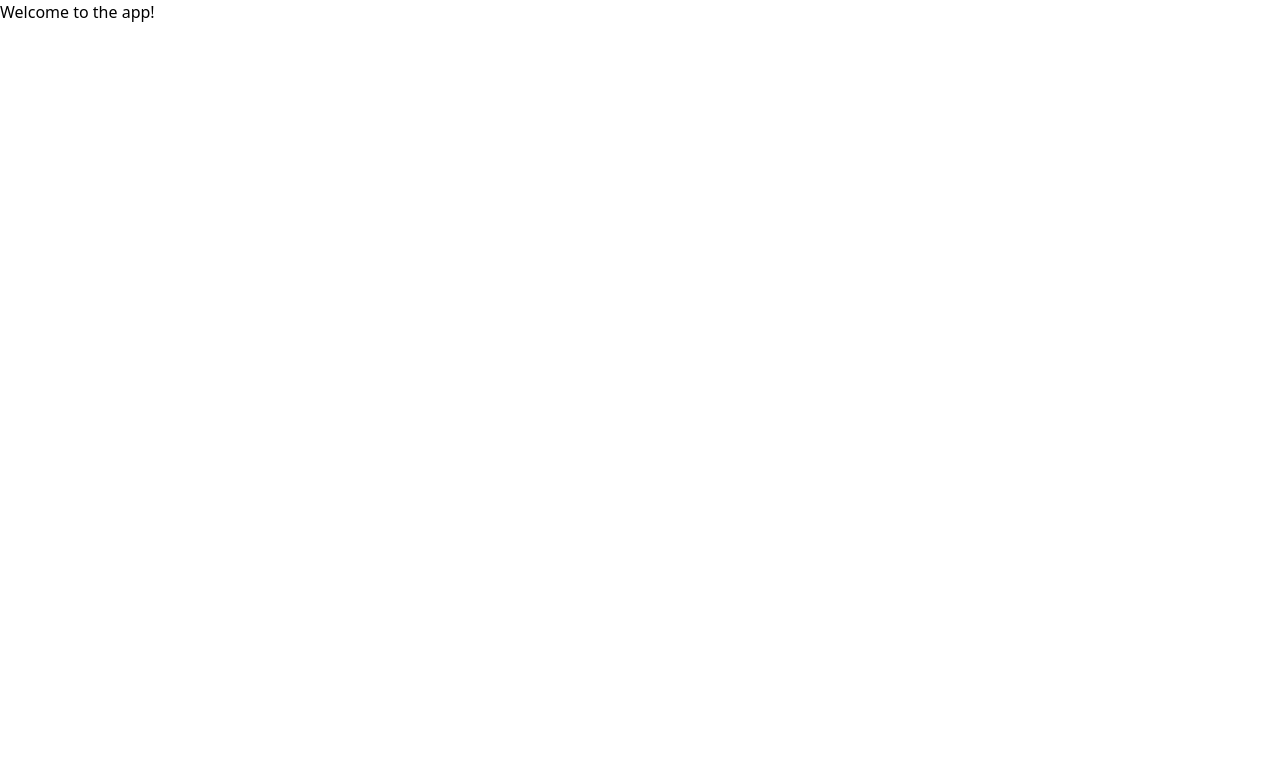
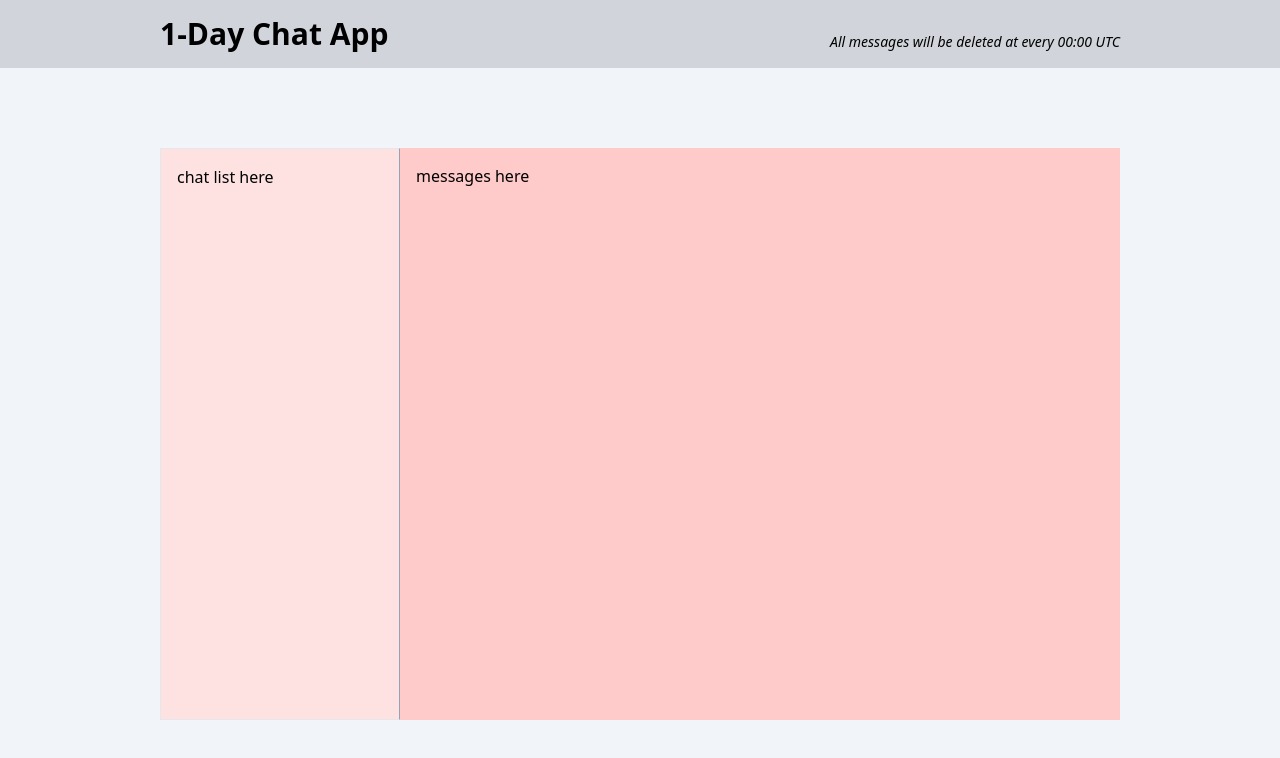
Before and after one commit to mariebawanan/chat, a React (Vite) app: page / in a window 1280 px wide. Shown: the top 758 px of the page. Built offline with nearby package versions, Linux system fonts and the light colour scheme.

Commit message:
feat: scaffold components

```diff
--- a/src/App.tsx
+++ b/src/App.tsx
@@ -1,7 +1,10 @@
+import ChatBox from "./components/ChatBox/ChatBox";
+import Layout from "./components/Layout/Layout";
+
 export default function App() {
   return (
-    <div className="text-base">
-      <div>Welcome to the app!</div>
-    </div>
+    <Layout>
+      <ChatBox />
+    </Layout>
   );
 }
--- /dev/null
+++ b/src/components/ChatBox/Channels.tsx
@@ -0,0 +1,3 @@
+export default function Channels() {
+  return <div className="w-1/4 h-full border border-r-slate-400 p-4">chat list here</div>;
+}
--- /dev/null
+++ b/src/components/ChatBox/ChatBox.tsx
@@ -0,0 +1,13 @@
+import Channels from "./Channels";
+import Messages from "./Messages";
+
+export default function ChatBox() {
+  return (
+    <div className="flex flex-1 bg-slate-100 justify-center">
+      <div className="w-3/4 bg-red-100 my-20 flex">
+        <Channels />
+        <Messages />
+      </div>
+    </div>
+  );
+}
--- /dev/null
+++ b/src/components/ChatBox/Messages.tsx
@@ -0,0 +1,3 @@
+export default function Messages() {
+  return <div className="p-4 flex-1 bg-red-200">messages here</div>;
+}
--- /dev/null
+++ b/src/components/Layout/Header.tsx
@@ -0,0 +1,12 @@
+export default function Header() {
+  return (
+    <div className="flex justify-center w-full bg-gray-300 py-4">
+      <div className="flex w-3/4 justify-between items-end">
+        <h1 className="font-bold text-3xl">1-Day Chat App</h1>
+        <span className="italic text-sm">
+          All messages will be deleted at every 00:00 UTC
+        </span>
+      </div>
+    </div>
+  );
+}
--- /dev/null
+++ b/src/components/Layout/Layout.tsx
@@ -0,0 +1,14 @@
+import Header from "./Header";
+
+interface Props {
+  children: React.ReactNode;
+}
+
+export default function Layout({ children }: Props) {
+  return (
+    <div className="flex flex-col text-base bg-gray-100 w-full h-screen">
+      <Header />
+      {children}
+    </div>
+  );
+}
```
